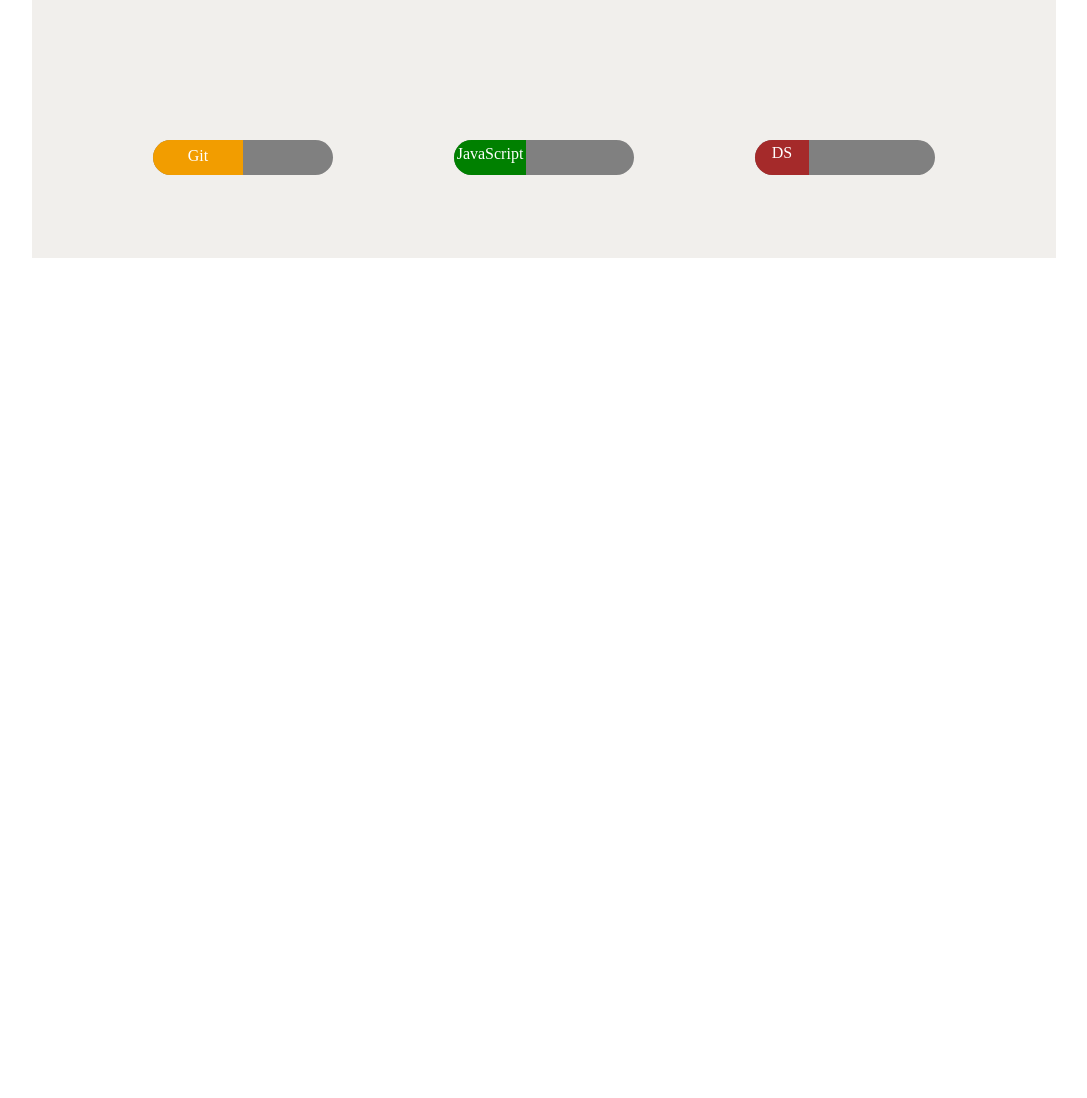
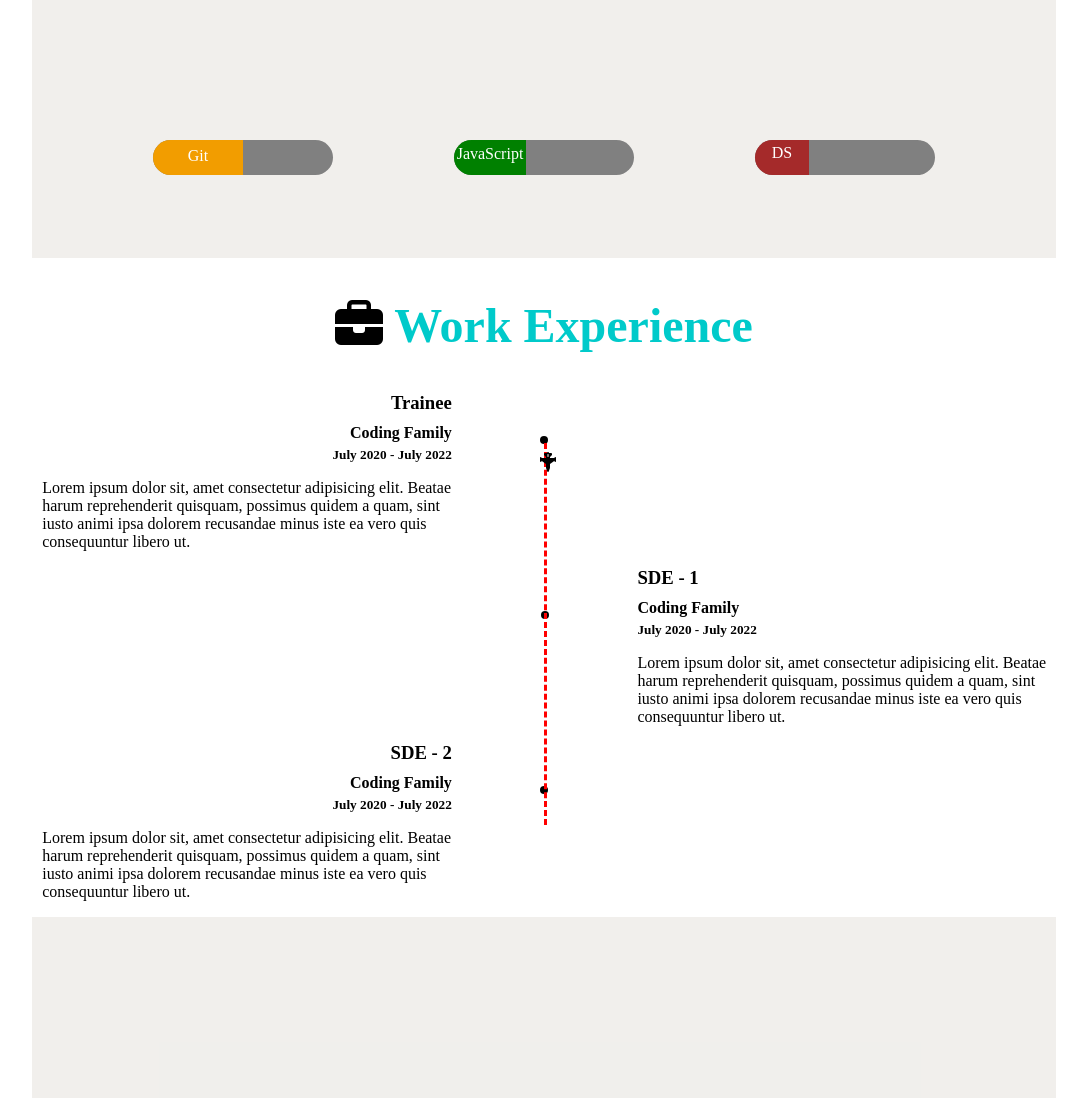
Before and after one commit to gauravkumarmakwana/My-Resume, a plain HTML site: page index.html in a window 1280 px wide. Shown: the part 1245-2343 px from the top of the page, without its empty margins (96-1183 px from the left). Before the commit the page ends 1503 px from the top, so only its background shows below. Drawn offline with Linux system fonts and the light colour scheme.

Commit message:
Add Experience Section

```diff
--- a/index.html
+++ b/index.html
@@ -79,9 +79,46 @@
                     <div id="skills-Eighth"><span>DS</span></div>
                 </div>
             </div>
-        </section>
+        </section><!-- Skill Section End-->
+        <!-- ======= Experience ======= -->
         <section id="experience">
-
+            <h1 class="hf">
+                <span class="skill-icon">
+                    <i class="fa-solid fa-briefcase"></i>
+                </span>
+                <span class="skill-heading">Work Experience</span>
+            </h1>
+            <div class="timeline">
+                <div class="timeline-box">
+                    <h3 class="timeline-box-content">Trainee</h3>
+                    <h4 class="timeline-box-content">Coding Family</h4>
+                    <h5 class="timeline-box-content">July 2020 - July 2022</h5>
+                    <p>
+                        Lorem ipsum dolor sit, amet consectetur adipisicing elit. Beatae harum reprehenderit quisquam, possimus quidem a quam, sint iusto animi ipsa dolorem recusandae minus iste ea vero quis consequuntur libero ut.
+                    </p>
+                </div>
+                <div class="timeline-box">
+                    <h3 class="timeline-box-content">SDE - 1</h3>
+                    <h4 class="timeline-box-content">Coding Family</h4>
+                    <h5 class="timeline-box-content">July 2020 - July 2022</h5>
+                    <p>
+                        Lorem ipsum dolor sit, amet consectetur adipisicing elit. Beatae harum reprehenderit quisquam, possimus quidem a quam, sint iusto animi ipsa dolorem recusandae minus iste ea vero quis consequuntur libero ut.
+                    </p>
+                </div>
+                <div class="timeline-box">
+                    <h3 class="timeline-box-content">SDE - 2</h3>
+                    <h4 class="timeline-box-content">Coding Family</h4>
+                    <h5 class="timeline-box-content">July 2020 - July 2022</h5>
+                    <p>
+                        Lorem ipsum dolor sit, amet consectetur adipisicing elit. Beatae harum reprehenderit quisquam, possimus quidem a quam, sint iusto animi ipsa dolorem recusandae minus iste ea vero quis consequuntur libero ut.
+                    </p>
+                </div>
+                <div class="line">
+                    <div class="time-traveller">
+                        <i class="fa-solid fa-jet-fighter"></i>
+                    </div>
+                </div>
+            </div>
         </section>
         <section id="education">
 
--- a/style.css
+++ b/style.css
@@ -122,7 +122,7 @@ section:target{
 /* ======= Skills ======= */
 
 /* skill heading  */
-#skills h1{
+.hf{
     text-align: center;
     font-size: 3rem;
 }
@@ -198,4 +198,75 @@ section:target{
 #skills-Eighth{
     background-color: brown;
     width: 30%;
+}/* skill section end */
+
+/* ======= Work experience ======= */
+.timeline{
+    /* border: 1px solid black; */
+    position: relative;
 }
+.timeline-box{
+    /* border: 2px solid black; */
+    width: 40%;
+    margin: 1%;
+    position: relative;
+}
+.timeline-box:nth-child(2n){
+    /* position: relative; */
+    left: 58.12%;
+}
+.timeline-box:nth-child(2n+1) .timeline-box-content{
+    /* position: relative; */
+    text-align: right;
+}
+.timeline-box-content{
+    margin: 0px;
+}
+.timeline-box h3{
+    margin: 10px 0px;
+}
+.timeline-box h4{
+    margin: 5px 0px;
+}
+.line{
+    border-left: 3px dashed red;
+    width: 0;
+    height: 75%;
+    /* margin: 10px 0px; */
+    top: 10%;
+    position: absolute;
+    left: 50%;
+}
+.time-traveller{
+    rotate: 90deg;
+    position: sticky;
+    left: 50%;
+    top: 50%;
+}
+.timeline-box:nth-child(2n)::after{
+    content: '';
+    height: 0.5rem;
+    width: 0.5rem;
+    border-radius: 50%;
+    background-color: black;
+    position: absolute;
+    top: 27.5%;
+    left: -23.5%;
+}
+.timeline-box:nth-child(2n+1)::after{
+    content: '';
+    height: 0.5rem;
+    width: 0.5rem;
+    border-radius: 50%;
+    background-color: black;
+    position: absolute;
+    top: 27.5%;
+    right: -23.5%;
+}/*Work Experience section end */
+
+
+
+
+#education,#portfolio , #contact{
+    height: 100vh;
+}
```
